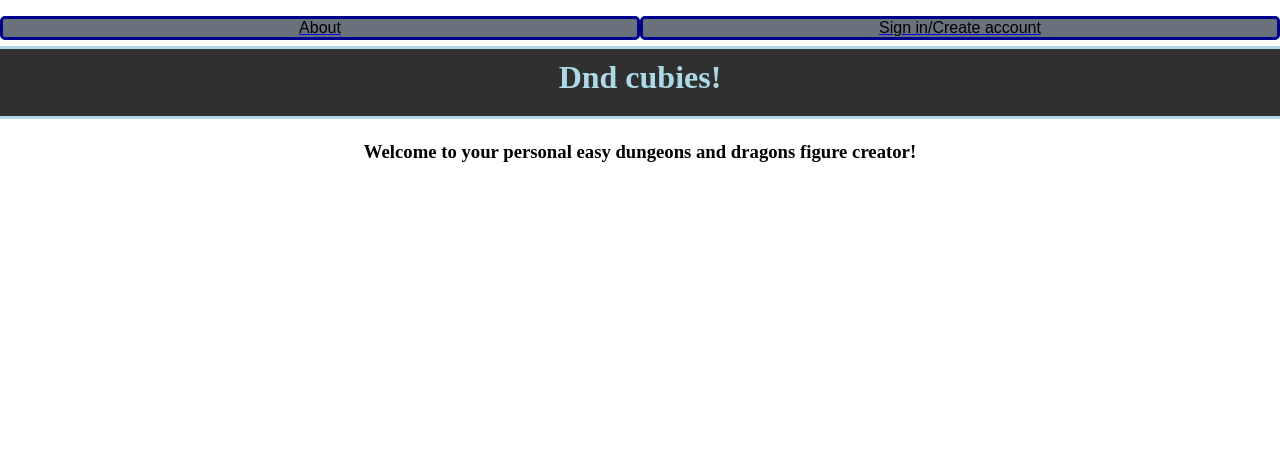
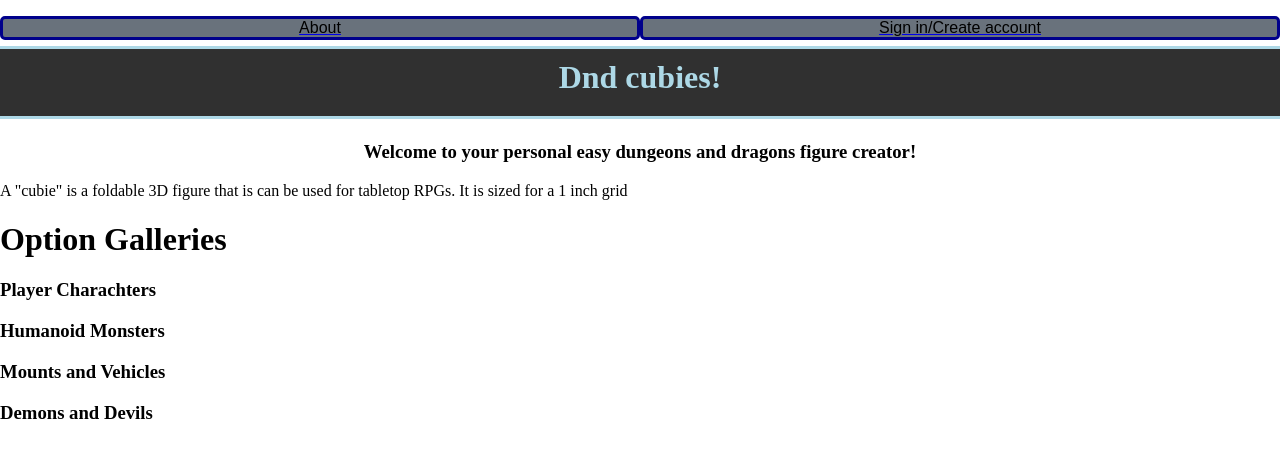
Before and after one commit to T876/HelloWorld, a plain HTML site: page index.html in a window 1280 px wide. Drawn offline with Linux system fonts and the light colour scheme.

Commit message:
update 2 winterim
just added basic text

```diff
--- a/index.html
+++ b/index.html
@@ -1,7 +1,7 @@
 <!DOCTYPE html>
 <html>
     <head>
-        <title>hi</title>
+        <title>Dnd Cubies | home</title>
         <link rel="stylesheet" type='text/css' href='style.css'/>
     </head>
     <body>
@@ -13,5 +13,21 @@
             <h1 id='title'>Dnd cubies!</h1>
             <h3>Welcome to your personal easy dungeons and dragons figure creator!</h3>
         </div>
+        <div class = 'cubiesIntro'>
+            <p class = 'description intro'>A "cubie" is a foldable 3D figure that is can be used for tabletop RPGs. It is sized for a 1 inch grid</p>
+            <!--Insert images here, going to take those at home-->
+
+        </div>
+        <div class = 'OptionGalleries'>
+            <h1>Option Galleries</h1>
+            <h3>Player Charachters</h3>
+            <!--Insert images here, going find these later-->
+            <h3>Humanoid Monsters</h3>
+            <!--Insert images here, going find these later-->
+            <h3>Mounts and Vehicles</h3>
+            <!--Insert images here, going find these later-->
+            <h3>Demons and Devils</h3>
+            <!--Insert images here, going find these later-->
+        </div>
     </body>
 </html>
```
